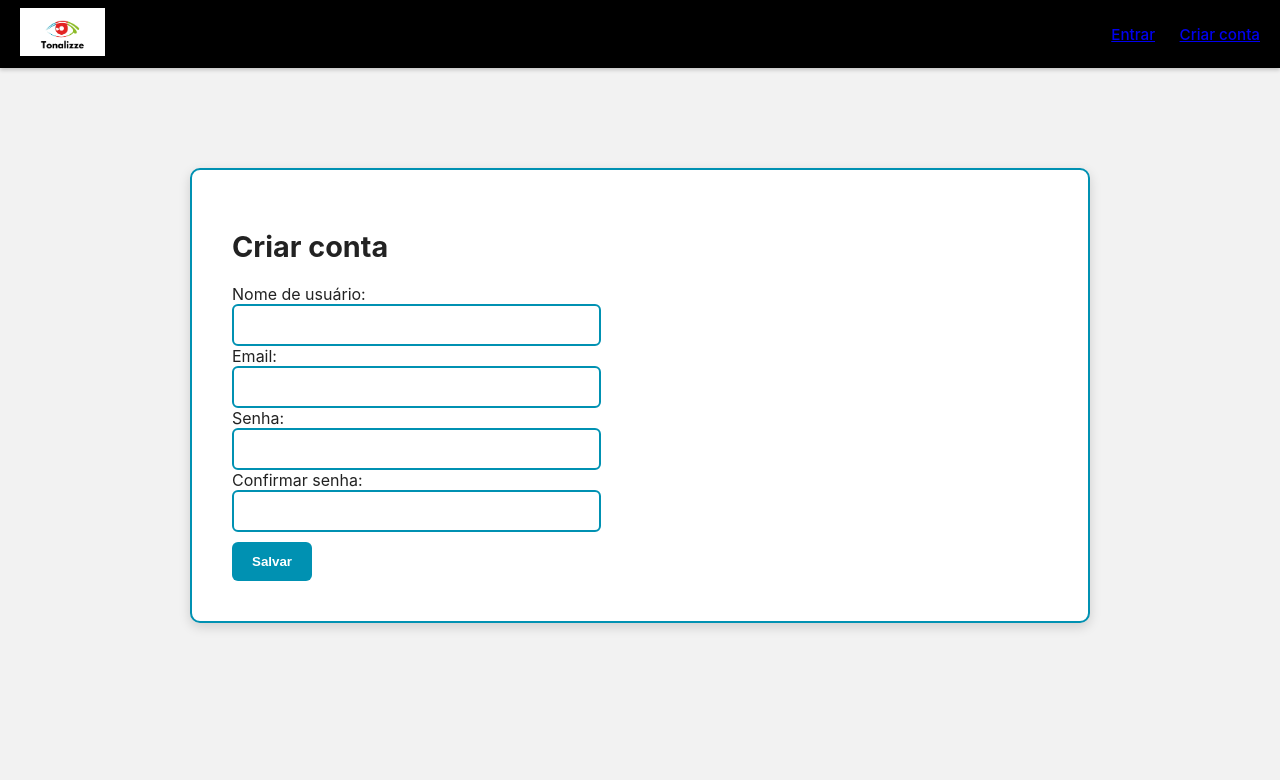
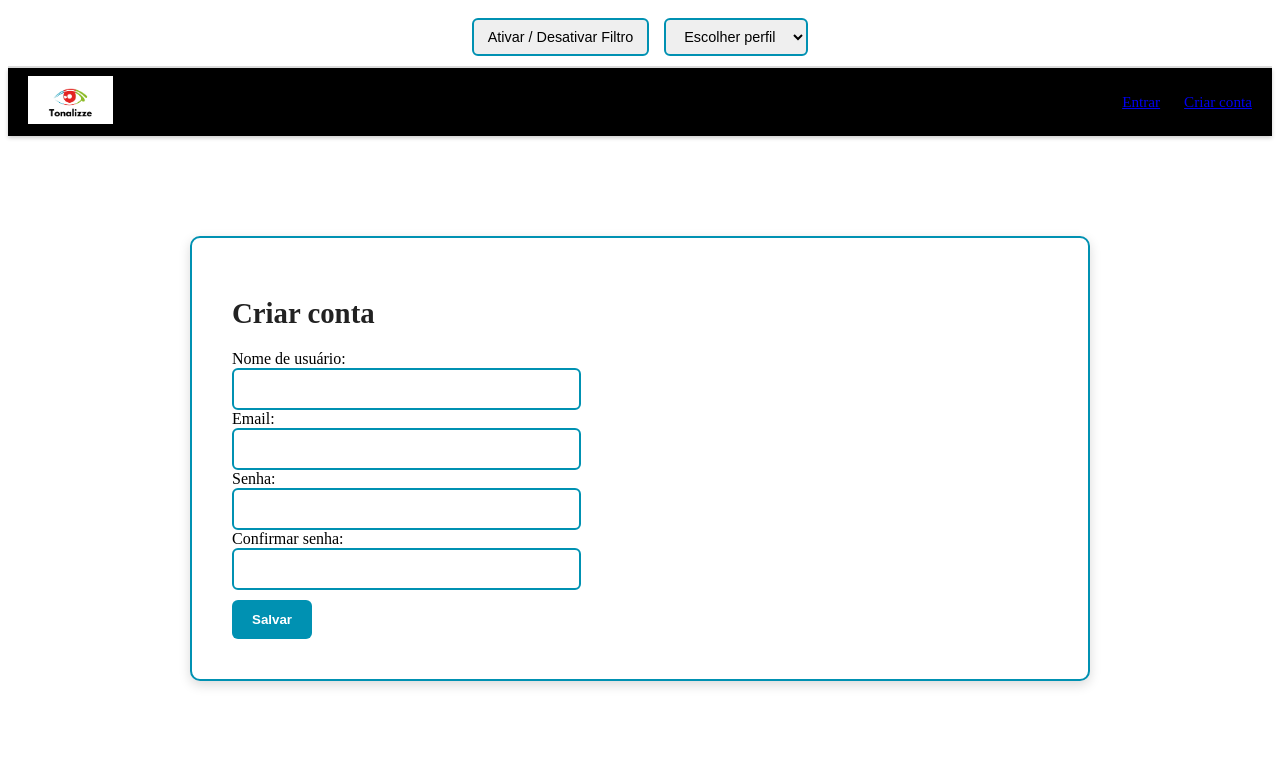
Before and after one commit to cauegrazziotinborga/tonalizze, a Django app: page /cadastro/ in a window 1280 px wide. Shown: the top 780 px of the page. Run offline with Django 5.2, Linux system fonts and the light colour scheme.

Commit message:
Add files via upload

```diff
--- a/Tonalizze/core/forms.py
+++ b/Tonalizze/core/forms.py
@@ -25,7 +25,7 @@ class TonalidadeForm(forms.ModelForm):
         model = TonalidadeConfig
         fields = ['tonalidade_1', 'tonalidade_2', 'tonalidade_3']
         widgets = {
-            'tonalidade_1': forms.NumberInput(attrs={'type': 'range', 'min': 0, 'max': 100}),
-            'tonalidade_2': forms.NumberInput(attrs={'type': 'range', 'min': 0, 'max': 100}),
-            'tonalidade_3': forms.NumberInput(attrs={'type': 'range', 'min': 0, 'max': 100}),
+            'tonalidade_1': forms.NumberInput(attrs={'type': 'range', 'min': -180, 'max': 180, 'step': 1}),
+            'tonalidade_2': forms.NumberInput(attrs={'type': 'range', 'min': 0.5, 'max': 2, 'step': 0.05}),
+            'tonalidade_3': forms.NumberInput(attrs={'type': 'range', 'min': 0.5, 'max': 2, 'step': 0.05}),
         }
--- a/Tonalizze/core/static/core/css/styles.css
+++ b/Tonalizze/core/static/core/css/styles.css
@@ -1,4 +1,4 @@
-/* =========================
+/*=========================
    PALETA TONALIZZE
    ========================= */
 :root {
@@ -11,15 +11,43 @@
     --white: #ffffff;
 }
 
+
+/* Valores que serão alterados pelo Django */
+:root {
+    --tone1: 0deg;     /* hue rotation */
+    --tone2: 1;        /* saturação */
+    --tone3: 1;        /* brightness */
+}
+
 /* =========================
    GLOBAL
    ========================= */
+/* FILTRO GLOBAL DO TONALIZZE */
 body {
-    margin: 0;
-    font-family: "Inter", system-ui, Arial, sans-serif;
-    background: var(--light-gray);
-    color: var(--dark-gray);
+    filter: hue-rotate(var(--tone1))
+            saturate(var(--tone2))
+            brightness(var(--tone3));
+    transition: filter 0.25s ease;
 }
+
+/* Modo desligado */
+body.no-filter {
+    filter: none !important;
+}
+
+/* Preview local dentro do painel de configurações */
+#preview-box {
+    width: 100%;
+    height: 180px;
+    background: linear-gradient(90deg, red, green, blue);
+    border-radius: 10px;
+    margin-top: 20px;
+    filter: hue-rotate(var(--tone1))
+            saturate(var(--tone2))
+            brightness(var(--tone3));
+}
+
+
 
 .page-container {
     max-width: 1100px;
@@ -27,16 +55,20 @@ body {
     padding: 20px;           /* <-- respiração interna */
 }
 
+
 /* HEADERS */
 h1, h2, h3, h4 {
     color: var(--dark-gray);
     margin-bottom: 15px;
 }
 
+
 /* Remove colagem dos itens na borda */
 * {
     box-sizing: border-box;
 }
+
+
 
 
 /* =========================
@@ -52,9 +84,11 @@ h1, h2, h3, h4 {
     box-shadow: 0 2px 4px rgba(0,0,0,0.2);
 }
 
+
 .logo-img {
     height: 48px;
 }
+
 
 .topbar-right a {
     margin-left: 20px;
@@ -62,9 +96,11 @@ h1, h2, h3, h4 {
     font-size: 0.95rem;
 }
 
+
 .topbar-right a:hover {
     color: var(--green);
 }
+
 
 /* =========================
    AUTH BOX (Login & Cadastro)
@@ -81,10 +117,12 @@ h1, h2, h3, h4 {
     box-shadow: 0px 4px 12px rgba(0,0,0,0.15);
 }
 
+
 .auth-box h1 {
     font-size: 1.8rem;
     margin-bottom: 20px;
 }
+
 
 /* Inputs */
 input {
@@ -95,10 +133,12 @@ input {
     font-size: 1rem;
 }
 
+
 input:focus {
     outline: none;
     border-color: var(--green);
 }
+
 
 /* Botões */
 .btn-primary {
@@ -112,9 +152,11 @@ input:focus {
     font-weight: 600;
 }
 
+
 .btn-primary:hover {
     background: var(--green);
 }
+
 
 .btn-secondary {
     background: var(--red);
@@ -127,9 +169,11 @@ input:focus {
     font-weight: 600;
 }
 
+
 .btn-secondary:hover {
     background: #b51e1e;
 }
+
 
 /* =========================
    HOME – "LIGUE AQUI"
@@ -146,16 +190,19 @@ input:focus {
     transition: 0.2s;
 }
 
+
 .big-circle:hover {
     transform: scale(1.05);
     border-color: var(--green);
 }
+
 
 .big-circle.active {
     background: var(--red);
     color: var(--white);
     border-color: var(--green);
 }
+
 
 .screen-area {
     border: 3px solid var(--blue);
@@ -164,6 +211,7 @@ input:focus {
     background: var(--white);
 }
 
+
 /* =========================
    FILTER OVERLAY SIMULATION
    ========================= */
@@ -171,12 +219,14 @@ input:focus {
     filter: hue-rotate(-20deg) saturate(1.4);
 }
 
+
 .fake-screen {
     padding: 40px;
     border-radius: 12px;
     background: #fafafa;
     text-align: center;
 }
+
 
 /* =========================
    SLIDER CONFIG PAGE
@@ -186,16 +236,19 @@ input:focus {
     color: var(--blue);
 }
 
+
 input[type=range] {
     accent-color: var(--green);
     width: 100%;
 }
+
 
 .slider-value {
     margin-left: 10px;
     color: var(--red);
     font-weight: 600;
 }
+
 
 /* =========================
    INFO PAGE
@@ -207,3 +260,20 @@ input[type=range] {
     border-radius: 12px;
     box-shadow: 0px 4px 10px rgba(0,0,0,0.1);
 }
+
+#filter-toggle-box {
+    background: white;
+    padding: 10px;
+    border-bottom: 2px solid #ddd;
+    display: flex;
+    justify-content: center;
+    gap: 15px;
+}
+
+#toggle-filter-btn, #preset-select {
+    padding: 8px 14px;
+    border-radius: 6px;
+    border: 2px solid var(--blue);
+    cursor: pointer;
+    font-size: 0.9rem;
+}
--- a/Tonalizze/core/templates/core/base.html
+++ b/Tonalizze/core/templates/core/base.html
@@ -6,12 +6,35 @@
     <meta name="viewport" content="width=device-width, initial-scale=1">
     {% load static %}
     <link rel="stylesheet" href="{% static 'core/css/styles.css' %}">
+
+    <style>
+        :root {
+            --tone1: {{ tone1|default:0 }}deg;
+            --tone2: {{ tone2|default:1 }};
+            --tone3: {{ tone3|default:1 }};
+        }
+    </style>
+
 </head>
 <body>
+    <div id="filter-toggle-box">
+        <button id="toggle-filter-btn">Ativar / Desativar Filtro</button>
+
+        <select id="preset-select">
+            <option value="">Escolher perfil</option>
+            <option value="deuteranopia">Deuteranopia</option>
+            <option value="protanopia">Protanopia</option>
+            <option value="tritanopia">Tritanopia</option>
+            <option value="normal">Resetar</option>
+        </select>
+    </div>
+
+
     <header class="topbar">
-        <div class="topbar-left">
-            <img src="{% static 'core/img/logo_tonalizze.png' %}" class="logo-img">
+        <div class="topbar-left" onclick="window.location.href='/'" style="cursor:pointer;">
+             <img src="{% static 'core/img/logo_tonalizze.png' %}" class="logo-img">
         </div>
+
 
         <div class="topbar-right">
             {% if user.is_authenticated %}
--- a/Tonalizze/core/views.py
+++ b/Tonalizze/core/views.py
@@ -14,7 +14,6 @@ def cadastro_view(request):
             user = form.save(commit=False)
             user.set_password(form.cleaned_data['password'])
             user.save()
-            # cria config padrão
             TonalidadeConfig.objects.create(user=user)
             messages.success(request, 'Conta criada com sucesso! Faça login.')
             return redirect('login')
@@ -33,11 +32,9 @@ def login_view(request):
             username_or_email = form.cleaned_data['username']
             password = form.cleaned_data['password']
 
-            # tentar por username
             user = authenticate(request, username=username_or_email, password=password)
 
             if user is None:
-                # tentar por email
                 from django.contrib.auth.models import User
                 try:
                     user_obj = User.objects.get(email=username_or_email)
@@ -63,28 +60,29 @@ def logout_view(request):
 
 @login_required
 def home_view(request):
-    """
-    Tela inicial com o botão LIGUE AQUI.
-    O estado "ligado/desligado" fica na sessão.
-    """
+
     if request.method == 'POST':
         liga = request.POST.get('ligar')
         request.session['filtro_ativo'] = (liga == '1')
 
     filtro_ativo = request.session.get('filtro_ativo', False)
 
-    # pegar config do usuário (ou padrão)
     config, _ = TonalidadeConfig.objects.get_or_create(user=request.user)
 
     context = {
         'filtro_ativo': filtro_ativo,
         'config': config,
+        'tone1': config.tonalidade_1,
+        'tone2': config.tonalidade_2,
+        'tone3': config.tonalidade_3,
     }
+
     return render(request, 'core/home.html', context)
 
 
 @login_required
 def config_tonalidades_view(request):
+
     config, _ = TonalidadeConfig.objects.get_or_create(user=request.user)
 
     if request.method == 'POST':
@@ -96,13 +94,23 @@ def config_tonalidades_view(request):
     else:
         form = TonalidadeForm(instance=config)
 
-    return render(request, 'core/config_tonalidades.html', {'form': form})
+    return render(request, 'core/config_tonalidades.html', {
+        'form': form,
+        'config': config,
+        'tone1': config.tonalidade_1,
+        'tone2': config.tonalidade_2,
+        'tone3': config.tonalidade_3,
+    })
 
 
 @login_required
 def user_info_view(request):
-    """
-    Tela de informações do usuário / explicação do Tonalizze.
-    Você pode colar trechos da sua introdução aqui.
-    """
-    return render(request, 'core/user_info.html')
+
+    config, _ = TonalidadeConfig.objects.get_or_create(user=request.user)
+
+    return render(request, 'core/user_info.html', {
+        'config': config,
+        'tone1': config.tonalidade_1,
+        'tone2': config.tonalidade_2,
+        'tone3': config.tonalidade_3,
+    })
```
Also changed, not shown: Tonalizze/core/static/core/js/tonalizze.js (+72 -30 lines), Tonalizze/db.sqlite3.
